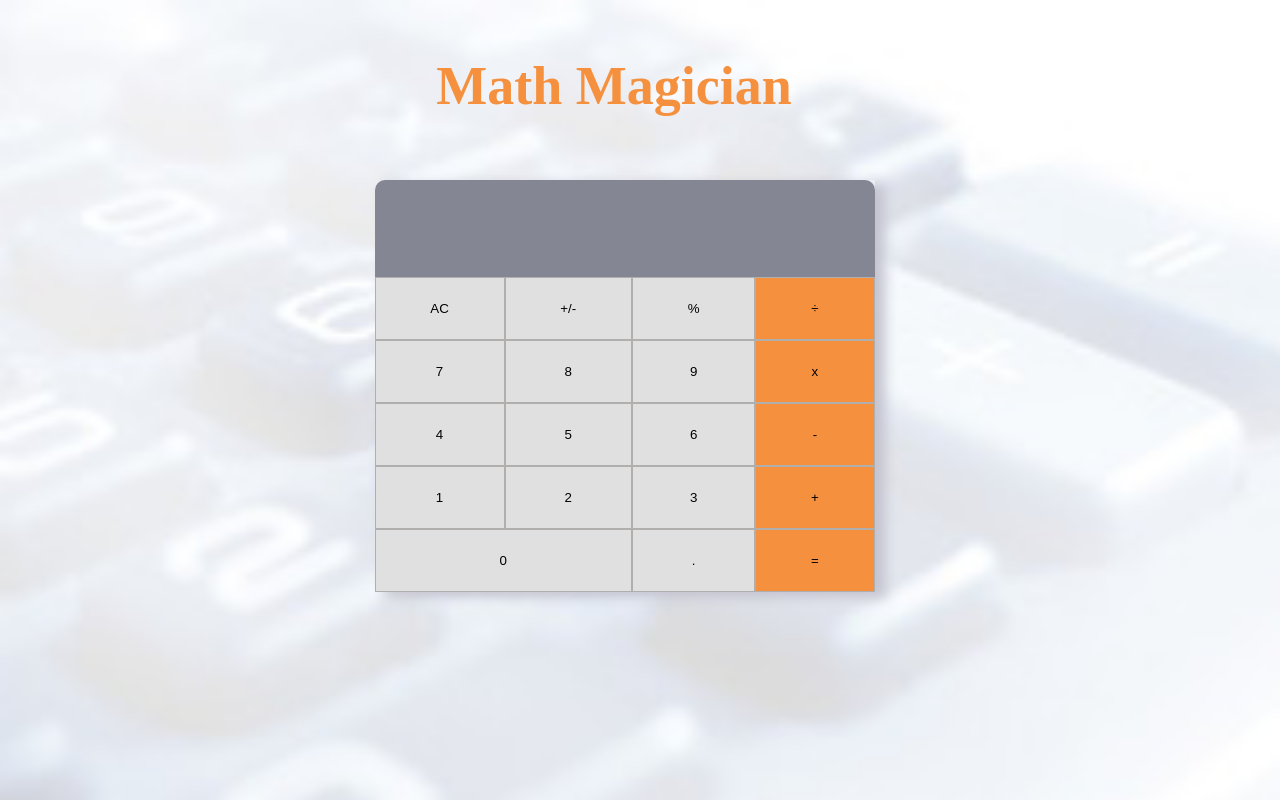
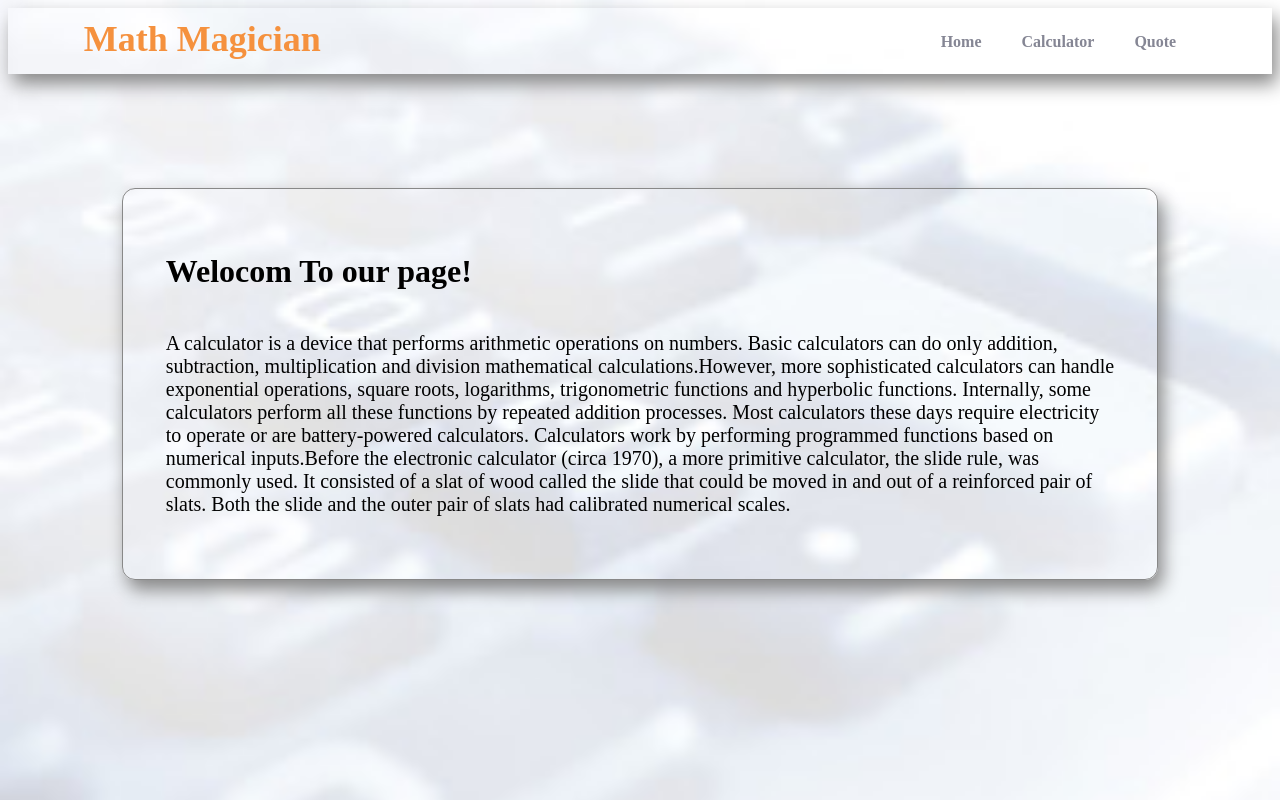
Before and after one commit to shaqayq/Math-Magicians, a React (Create React App) app: page / in a window 1280 px wide. Built offline with nearby package versions, Linux system fonts and the light colour scheme.

Commit message:
create full website with diffrent pages

```diff
--- a/package.json
+++ b/package.json
@@ -9,6 +9,7 @@
     "big.js": "^6.2.1",
     "react": "^18.2.0",
     "react-dom": "^18.2.0",
+    "react-router-dom": "^6.3.0",
     "react-scripts": "5.0.1",
     "web-vitals": "^2.1.4"
   },
@@ -16,7 +17,8 @@
     "start": "react-scripts start",
     "build": "react-scripts build",
     "test": "react-scripts test",
-    "eject": "react-scripts eject"
+    "eject": "react-scripts eject",
+    "lint": "eslint --fix --ext .js,.jsx ."
   },
   "eslintConfig": {
     "extends": [
--- /dev/null
+++ b/src/App.css
@@ -0,0 +1,5 @@
+body {
+  background-image: url(../public/bg2.jpg);
+  background-repeat: no-repeat;
+  background-size: 100%;
+}
--- a/src/App.js
+++ b/src/App.js
@@ -1,10 +1,24 @@
 import React from 'react';
-import './style.css';
+import { BrowserRouter as Router, Routes, Route } from 'react-router-dom';
+import './App.css';
 import Calculator from './components/Calculator';
+import Navbar from './components/Navbar';
+import Quote from './components/Quote';
+import Home from './components/Home';
 
+/* eslint-disable */
 function App() {
   return (
-    <Calculator />
+    <>
+    <Router>
+      <Navbar/>
+          <Routes>
+            <Route path='/' element={<Home />}></Route>
+            <Route path='/calculator' element={<Calculator />}></Route>
+            <Route path='/quote' element={<Quote />}></Route>
+      </Routes>
+    </Router>
+    </>
   );
 }
 
--- a/src/components/Calculator.js
+++ b/src/components/Calculator.js
@@ -1,5 +1,6 @@
 import React, { useState } from 'react';
 import calculate from '../logic/calculate';
+import '../styles/calculator.css';
 
 // eslint-disable-next-line react/prefer-stateless-function
 /* eslint-disable */
@@ -34,7 +35,8 @@ const  Calculator = () =>{
 
   return (
     <>
-    <h1 className='title'>Math Magician</h1>
+  <div className='calculator'>
+    <h1 className='clucTitle'>Lets Do Some Math...</h1>
     <div className="container">
       <div className="resualt"><h5>{result()}</h5></div>
       <div className="content">
@@ -59,6 +61,7 @@ const  Calculator = () =>{
         <button value='=' className="calculation" onClick={getValue}>=</button>
       </div>
     </div>
+      </div>
     </>
   );
 
--- /dev/null
+++ b/src/components/Home.js
@@ -0,0 +1,27 @@
+import React from 'react';
+import '../styles/home.css';
+
+const Home = () => (
+  <>
+    <div className="homeContent">
+      <h1 className="homeTitle">Welocom To our page!</h1>
+      <p className="homePargraph">
+        A calculator is a device that performs arithmetic operations on numbers.
+        Basic calculators can do only addition, subtraction, multiplication and
+        division mathematical calculations.However, more sophisticated calculators
+        can handle exponential operations, square roots, logarithms, trigonometric
+        functions and hyperbolic functions. Internally, some calculators perform all
+        these functions by repeated addition processes.
+        Most calculators these days require electricity to operate or are battery-powered
+        calculators. Calculators work by performing programmed functions based on numerical
+        inputs.Before the electronic calculator (circa 1970), a more primitive calculator,
+        the slide rule, was commonly used. It consisted of a slat of wood called the slide
+        that could be moved in and out of a reinforced pair of slats. Both the slide and the
+        outer pair of slats had calibrated numerical scales.
+      </p>
+
+    </div>
+  </>
+);
+
+export default Home;
--- /dev/null
+++ b/src/components/Navbar.js
@@ -0,0 +1,22 @@
+import React from 'react';
+import '../styles/navbar.css';
+import { Link } from 'react-router-dom';
+/* eslint-disable */
+const Navbar = () => {
+
+    return (
+        <>
+        <nav className='navbar'>
+        <h1 className='title'>Math Magician</h1>
+        <ul className='navList'>
+            <li><Link to='/'>Home</Link></li>
+            <li><Link to='/calculator'>Calculator</Link></li>
+            <li><Link to='/quote'>Quote</Link></li>
+        </ul>
+        </nav>
+
+        </>
+    );
+};
+
+export default Navbar;
--- /dev/null
+++ b/src/components/Quote.js
@@ -0,0 +1,16 @@
+import React from 'react';
+import '../styles/quote.css';
+
+const Quote = () => (
+  <>
+    <div className="quoteContent">
+      <h5 className="quotePargraph">
+        Mathematic is not about numbers, equations, computationsor algorithm.
+        it is about understanding.
+      </h5>
+      <h6 className="owner">-Wiliom paul Thurston</h6>
+    </div>
+  </>
+);
+
+export default Quote;
--- a/src/style.css
+++ b/src/styles/calculator.css
@@ -1,22 +1,17 @@
-body {
-  background-image: url(../public/bg2.jpg);
-  background-repeat: no-repeat;
-  background-size: 100%;
+.calculator {
+  margin: 89px;
 }
 
-.title {
-  text-align: center;
-  color: #f5913e;
-  margin: 0;
-  padding-top: 47px;
-  padding-right: 52px;
-  font-size: 54px;
+.clucTitle {
+  display: inline;
+  font-size: 40px;
+  color: #dd7b2b;
 }
 
 .container {
   width: 500px;
-  margin-left: 29%;
-  margin-top: 5%;
+  float: right;
+  margin-right: 20px;
   box-shadow: 10px 5px 12px #c3c3cf;
 }
 
--- /dev/null
+++ b/src/styles/home.css
@@ -0,0 +1,13 @@
+.homeContent {
+  display: flex;
+  flex-direction: column;
+  border: 1px solid #888;
+  margin: 9%;
+  box-shadow: 5px 10px 18px #888;
+  padding: 43px;
+  border-radius: 13px;
+}
+
+.homePargraph {
+  font-size: 20px;
+}
--- /dev/null
+++ b/src/styles/navbar.css
@@ -0,0 +1,35 @@
+.navbar {
+  display: flex;
+  flex-direction: row;
+  justify-content: space-between;
+  border: 0 solid #888;
+  box-shadow: 5px 10px 18px #888;
+}
+
+.title {
+  color: #f5913e;
+  font-size: 36px;
+  margin: 10px 0 14px 6%;
+}
+
+.navList {
+  list-style: none;
+  float: right;
+  margin-top: 25px;
+  margin-right: 6%;
+}
+
+.navList li {
+  display: inline;
+  padding: 20px;
+}
+
+.navbar li a {
+  color: #858694;
+  text-decoration: unset;
+  font-weight: bold;
+}
+
+.navbar li a:hover {
+  color: #f5913e;
+}
--- /dev/null
+++ b/src/styles/quote.css
@@ -0,0 +1,18 @@
+.quoteContent {
+  display: flex;
+  flex-direction: column;
+  align-items: center;
+  border: 1px solid #888;
+  margin: 9%;
+  box-shadow: 5px 10px 18px #888;
+  padding: 43px;
+  border-radius: 13px;
+}
+
+.quotePargraph {
+  font-size: 20px;
+}
+
+.owner {
+  font-size: 14px;
+}
```
Also changed, not shown: 1 other file (tests, documents, lock files or other folders).
